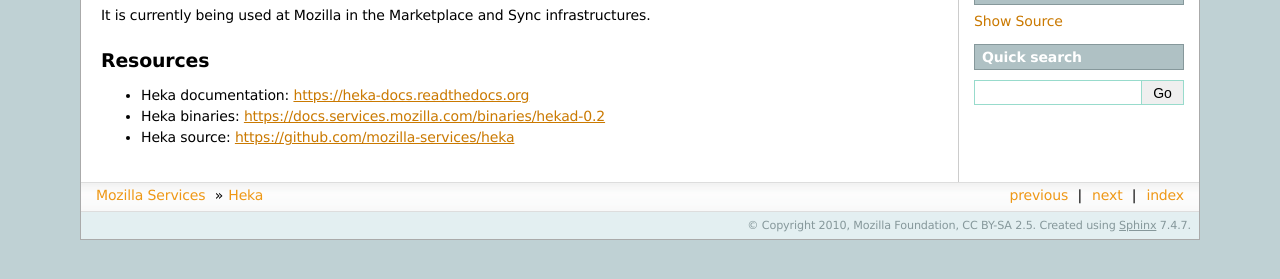
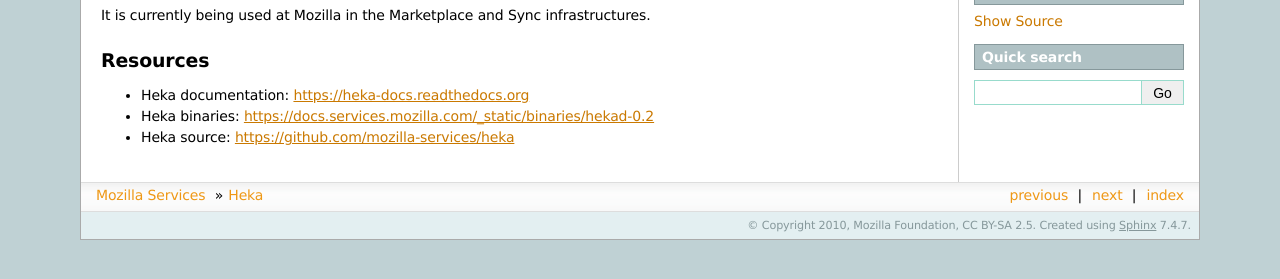
Before and after one commit to mozilla-services/docs, a Sphinx documentation site: the page built from source/heka/index.rst, in a window 1280 px wide. Shown: the part 360-639 px from the top of the page. Built offline with Sphinx 7.4.7, drawn with Linux system fonts in a browser that asks for light colours; the version number could not be read and is left out; some of the changed lines change nothing that is shown.

Commit message:
Fixing the link to the heka binaries.

```diff
--- a/source/heka/index.rst
+++ b/source/heka/index.rst
@@ -23,5 +23,5 @@
 =========
 
 - Heka documentation: https://heka-docs.readthedocs.org
-- Heka binaries: https://docs.services.mozilla.com/binaries/hekad-0.2
+- Heka binaries: https://docs.services.mozilla.com/_static/binaries/hekad-0.2
 - Heka source: https://github.com/mozilla-services/heka
```
